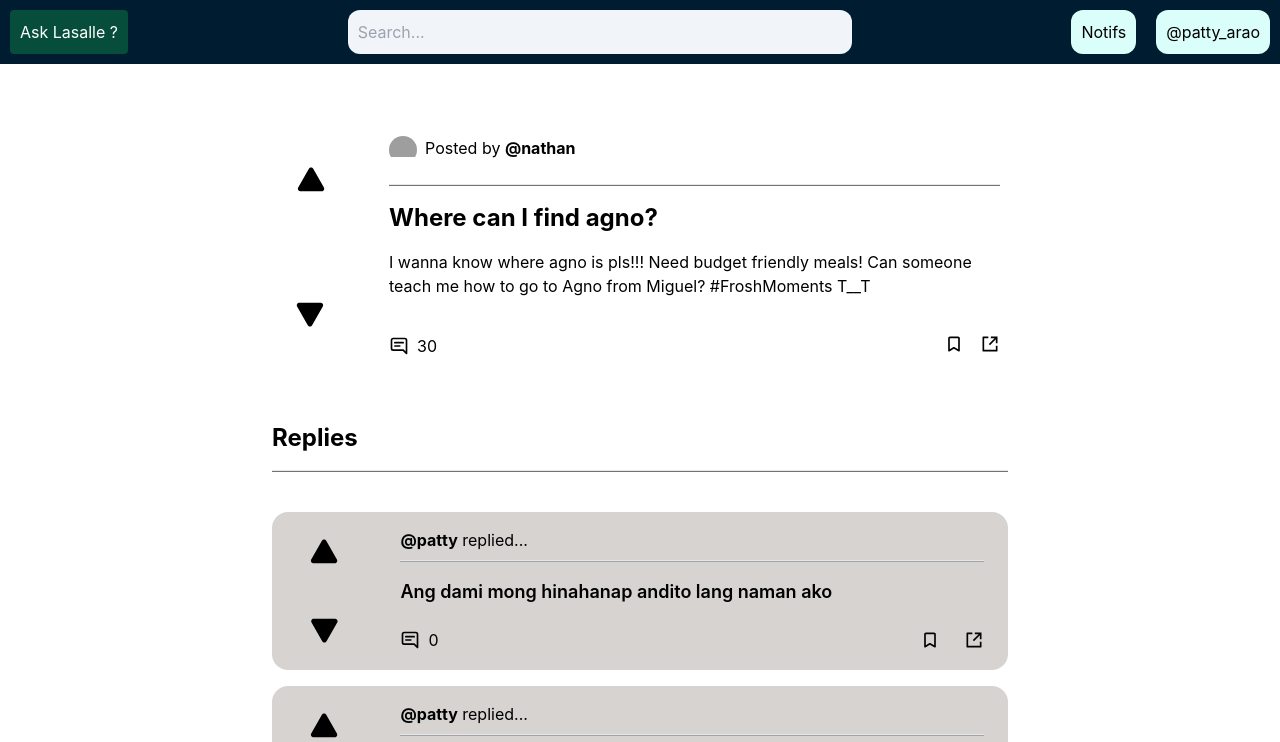
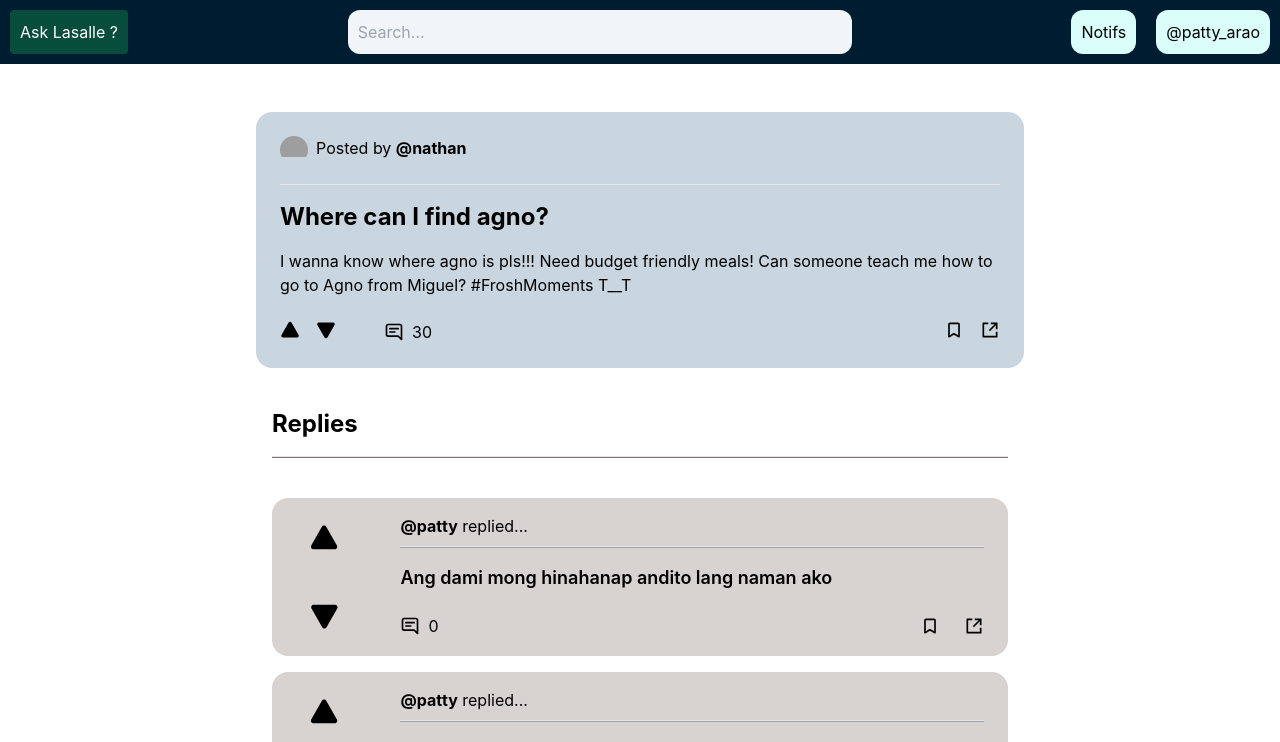
Before and after one commit to Ethea2/Ask-Lasalle, a React (Create React App) app: page /viewpost/1 in a window 1280 px wide. Shown: the top 742 px of the page. Built offline with nearby package versions, Linux system fonts and the light colour scheme; data requests are answered from the project's data file; grey boxes are pictures that could not be loaded.

Commit message:
fixed viewpost

```diff
--- a/src/components/PostcardFull.js
+++ b/src/components/PostcardFull.js
@@ -1,11 +1,40 @@
 import { Link } from "react-router-dom";
 
 const PostcardFull = ({ post, user }) => {
-    return ( <>
-        <div className="postcard" class="h-1/3 bg-lasalle-white flex rounded-2xl m-auto mb-4">
-            <div className="votes" class="w-1/6 flex flex-col rounded-2xl">
-                <div className="upvote-div" class="flex place-content-center items-center w-full h-1/2 bg-green-upvote rounded-tl-2xl">
-                    <svg xmlns="http://www.w3.org/2000/svg" className="bg-inherit" width="30px" height="30px" viewBox="0 0 512 512" version="1.1">
+    return (
+        <>
+            <div className="postcard" class="h-auto bg-light-blue-gray flex rounded-2xl m-auto mb-4">
+
+                <div className="post-container" class="w-full p-4 flex flex-col justify-between">
+                    <div className="user-info "class="w-full p-2 h-1/4 flex gap-2">
+                        <div className="rounded-full w-7 h-7 overflow-hidden">
+                            <img src={post.img} class="block object-cover"></img>
+                        </div>
+
+                        <div className="user-details" class="">
+                            <Link to={'/viewprofile/' + post.user}>
+                                    <p>Posted by <span className="text-d-lasalle font-bold">@{post.user}</span></p>
+                            </Link>
+                        </div>
+                    </div>
+
+                    <hr class="bg-neutral-500 m-2 mt-0.5 h-0.5"></hr>
+
+                    <div className="post-content" class="p-2 flex flex-col justify-between overflow-hidden">
+
+                        <div className="post-preview" class="h-2/4">
+                            <Link to={'/viewpost/' + post.postid} class="text-2xl font-bold">
+                                <p>{post.title}</p>
+                            </Link>
+                            <p class="mt-4">{post.body}</p>
+                        </div>
+
+                        <div className="interaction-options" class="flex justify-between mt-8">
+
+                            <div className="votes-replies" class="flex gap-12">
+                                <div className="votes" class="flex justify-between gap-4">
+                                    <div className="upvotes">
+                                        <svg xmlns="http://www.w3.org/2000/svg" className="bg-inherit" width="20px" height="20px" viewBox="0 0 512 512" version="1.1">
                                         <title>triangle-filled</title>
                                         <g id="Page-1" stroke="none" stroke-width="1" fill="none" fill-rule="evenodd">
                                         <g id="drop" fill="#000000" transform="translate(32.000000, 42.666667)">
@@ -15,8 +44,9 @@ const PostcardFull = ({ post, user }) => {
                                         </g>
                                         </svg>
                                     </div>
-                <div className="downvote-div" class="rotate-180 flex place-content-center items-center w-full h-1/2 bg-red-downvote rounded-tr-2xl">
-                    <svg xmlns="http://www.w3.org/2000/svg" className="bg-inherit" width="30px" height="30px" viewBox="0 0 512 512" version="1.1">
+
+                                    <div className="downvotes">
+                                        <svg xmlns="http://www.w3.org/2000/svg" className="bg-inherit" width="20px" height="20px" viewBox="0 0 512 512" version="1.1" class="rotate-180">
                                             <title>triangle-filled</title>
                                             <g id="Page-1" stroke="none" stroke-width="1" fill="none" fill-rule="evenodd">
                                             <g id="drop" fill="#000000" transform="translate(32.000000, 42.666667)">
@@ -27,36 +57,14 @@ const PostcardFull = ({ post, user }) => {
                                         </svg>
                                     </div>
                                 </div>
-            <div className="post-container" class="w-full p-4 flex flex-col justify-between">
-
-                <div className="user-info "class="w-full p-2 h-1/4 flex gap-2">
-                    <div className="rounded-full w-7 h-7 overflow-hidden">
-                        <img src={post.img}
-                            class="block object-cover"></img>
-                    </div>
-                    <div className="user-details" class="">
-                        <Link to={'/viewprofile/' + post.user}>
-                                <p>Posted by <span className="text-d-lasalle font-bold">@{post.user}</span></p>
-                        </Link>
-                    </div>
-
-                </div>
-
-                <hr class="bg-neutral-500 mx-2 h-0.5"></hr>
-
-                <div className="post-content" class="p-2 mt-2 flex flex-col justify-between overflow-hidden">
-                    <div className="post-preview" class="h-2/4">
-                        <Link to={'/viewpost/' + post.postid} class="text-2xl font-bold">
-                            <p>{post.title}</p>
-                        </Link>
-                        <p class="mt-4 mb-6">{post.body}</p>
-                    </div>
-                    <div className="interaction-options" class="flex justify-between mt-6">
 
                                 <div className="comments" class="flex gap-2">
                                     <svg xmlns="http://www.w3.org/2000/svg" width="20px" height="20px" viewBox="0 0 24 24" class="my-auto"><path d="M13,11H7a1,1,0,0,0,0,2h6a1,1,0,0,0,0-2Zm4-4H7A1,1,0,0,0,7,9H17a1,1,0,0,0,0-2Zm2-5H5A3,3,0,0,0,2,5V15a3,3,0,0,0,3,3H16.59l3.7,3.71A1,1,0,0,0,21,22a.84.84,0,0,0,.38-.08A1,1,0,0,0,22,21V5A3,3,0,0,0,19,2Zm1,16.59-2.29-2.3A1,1,0,0,0,17,16H5a1,1,0,0,1-1-1V5A1,1,0,0,1,5,4H19a1,1,0,0,1,1,1Z" /></svg>
                                     <p class="">{post.comments}</p>
                                 </div>
+                            </div>
+
+
                             <div className="bookmark-share" class="flex gap-4">
                                 <div className="bookmark" class="">
                                     <svg xmlns="http://www.w3.org/2000/svg" width="20" height="20" viewBox="0 0 24 24" fill="none" class="my-auto">
```
Lines whose indentation alone changed are shown as unchanged.
